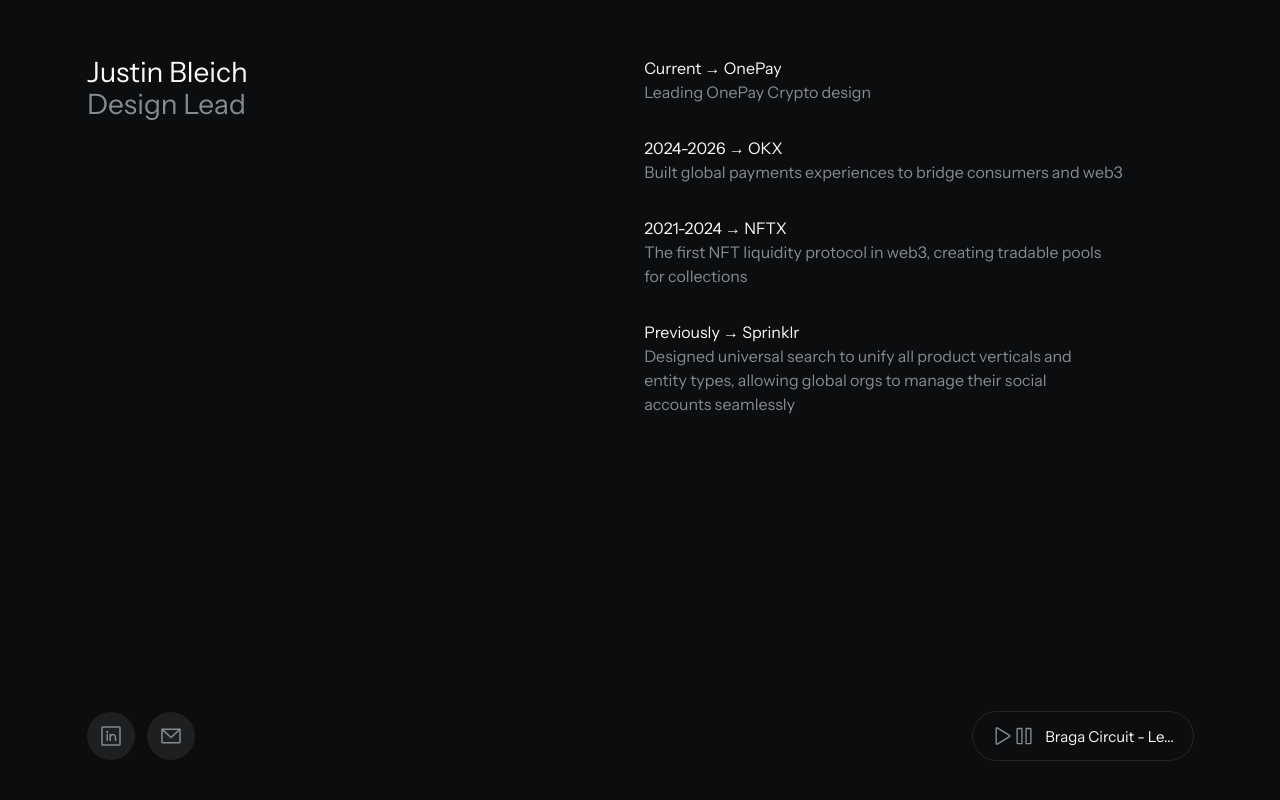
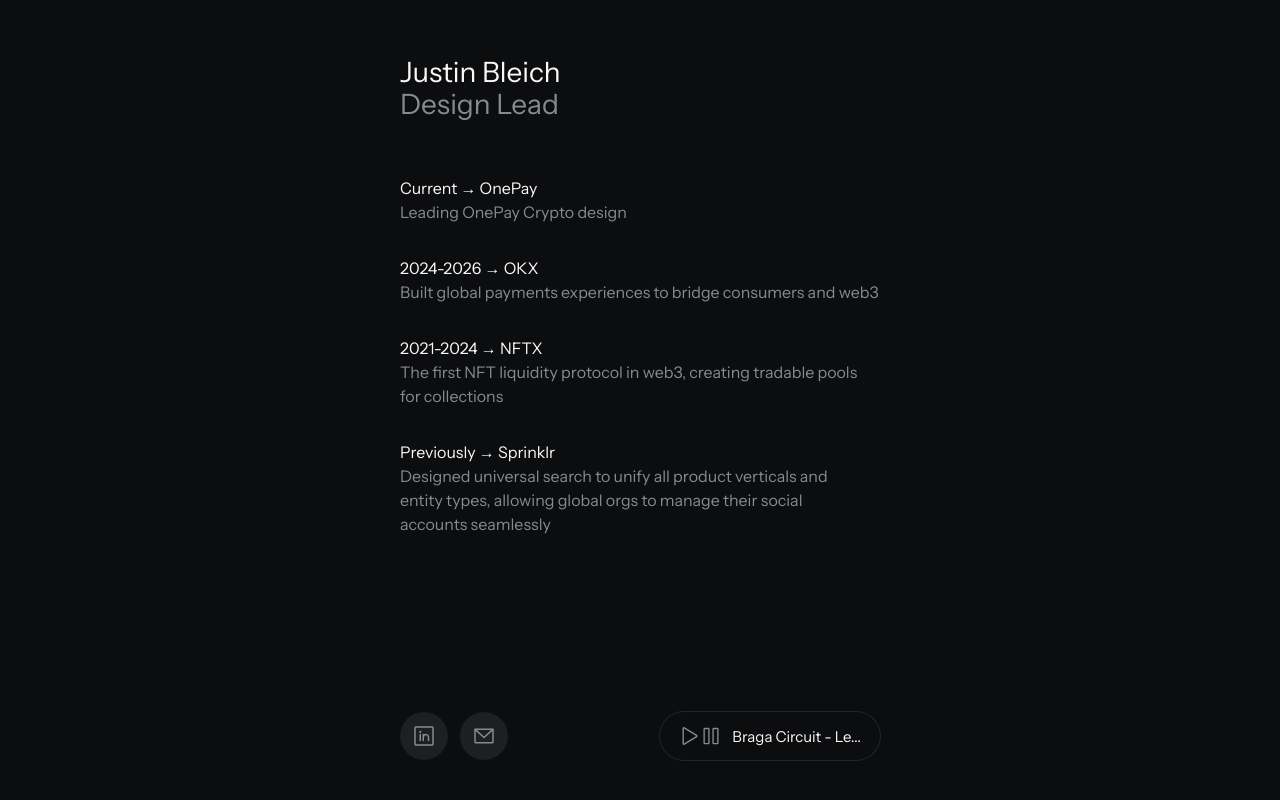
Before and after one commit to justinbleich/justinbleich-com, a React (Vite) app: page / in a window 1280 px wide. Built offline with nearby package versions, Linux system fonts and the light colour scheme.

Commit message:
Constrain full portfolio frame

```diff
--- a/src/styles.css
+++ b/src/styles.css
@@ -76,6 +76,9 @@
   display: flex;
   min-height: 100vh;
   width: 100%;
+  max-width: calc(
+    var(--content-width) + (clamp(28px, 6.8vw, 88px) * 2)
+  );
   margin: 0 auto;
   padding: clamp(40px, 7vh, 72px) clamp(28px, 6.8vw, 88px)
     clamp(32px, 5vh, 56px);
@@ -86,8 +89,8 @@
 
 .intro {
   display: grid;
-  grid-template-columns: minmax(260px, 0.92fr) minmax(420px, 1.08fr);
-  gap: clamp(44px, 7vw, 96px);
+  grid-template-columns: 1fr;
+  gap: 56px;
   align-items: start;
   width: 100%;
 }
```
